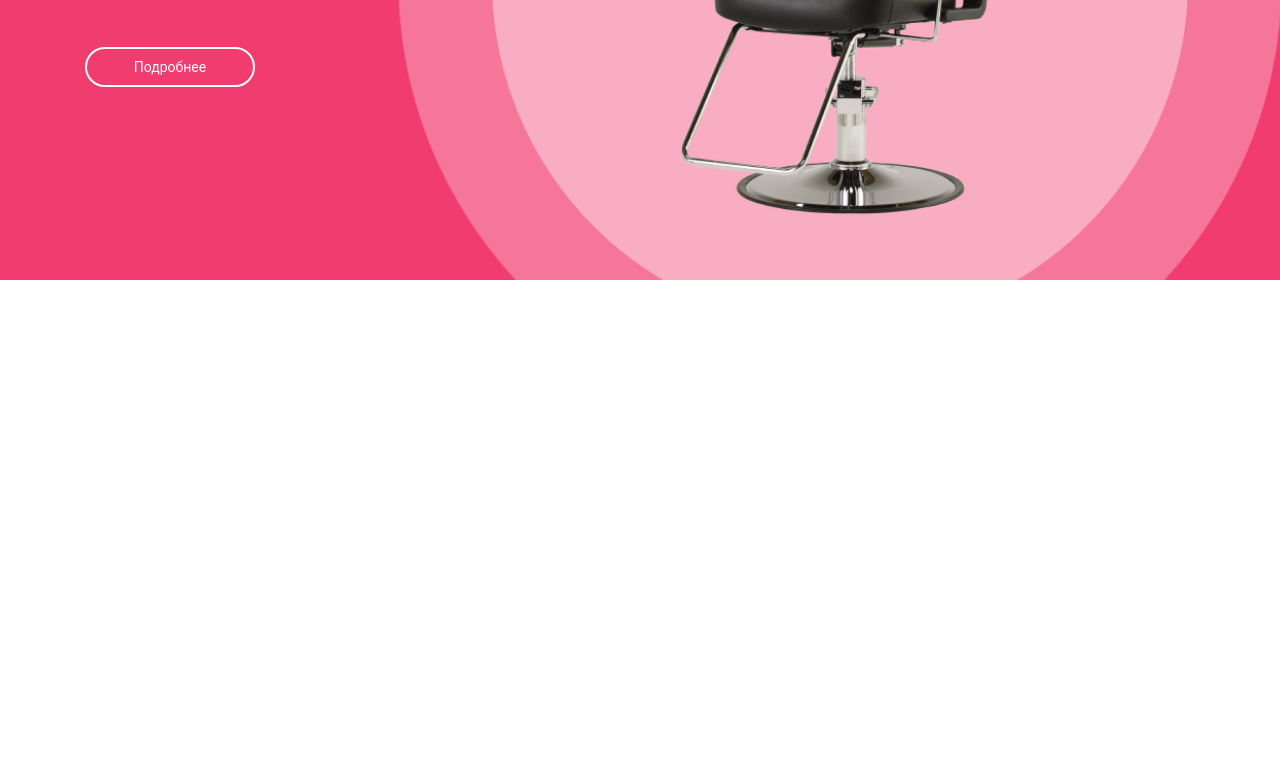
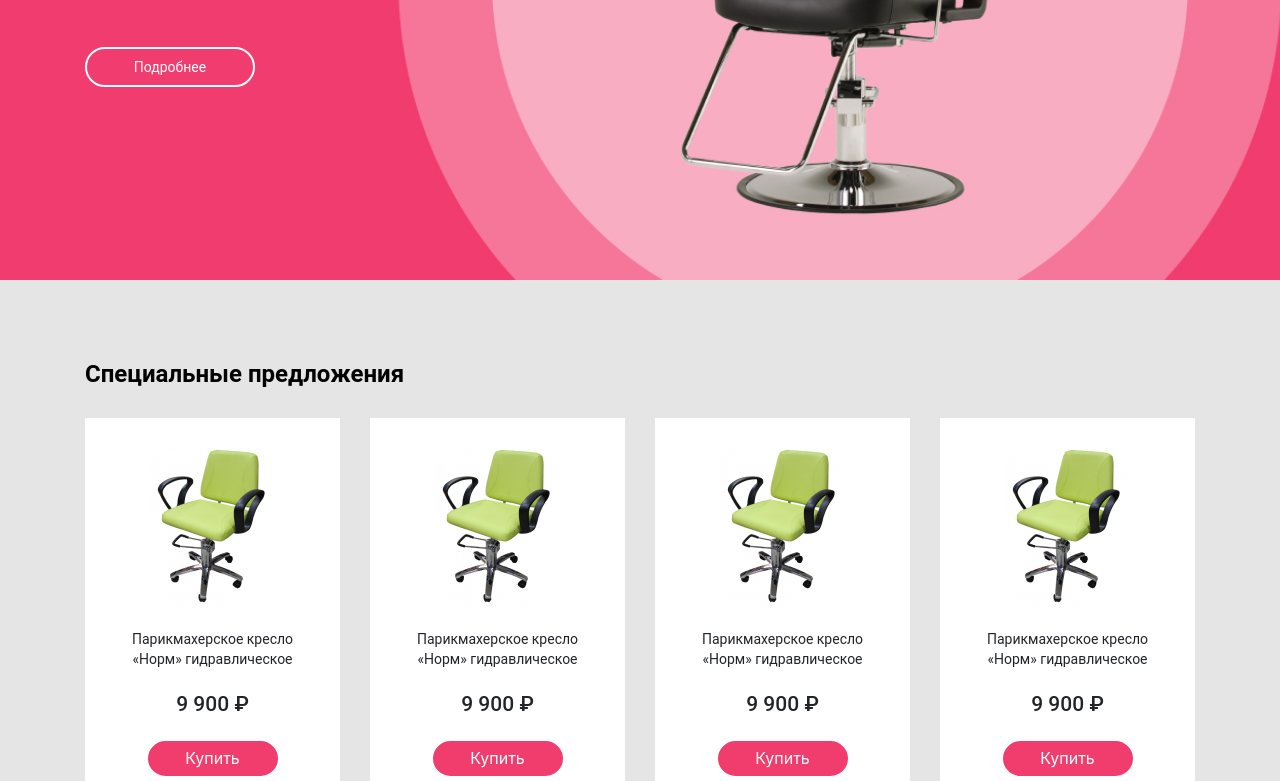
Before and after one commit to KirillCnv/beauty, a website: page src/index.html in a window 1280 px wide. Shown: the part 627-1408 px from the top of the page. Before the commit the page ends 907 px from the top, so only its background shows below. Drawn offline with nearby package versions, Linux system fonts and the light colour scheme; files that its build step writes are made by us from their sources.

Commit message:
add catalog

```diff
--- a/src/index.html
+++ b/src/index.html
@@ -54,6 +54,57 @@
         <button class="button button_armchair">Подробнее</button>
       </div>
     </section>
+    <section class="catalog">
+      <div class="container">
+        <h2 class="catalog__offer">Специальные предложения</h2>
+        <div class="catalog__content">
+          <div class="catalog-item">
+            <div class="catalog-item__img">
+              <img src="img/Rectangle_office.png" alt="chair" />
+            </div>
+            <div class="catalog-item__subtitle">
+              Парикмахерское кресло <br />
+              «Норм» гидравлическое
+            </div>
+            <div class="catalog-item__price">9 900 ₽</div>
+            <button class="button button_catalog">Купить</button>
+          </div>
+          <div class="catalog-item">
+            <div class="catalog-item__img">
+              <img src="img/Rectangle_office.png" alt="chair" />
+            </div>
+            <div class="catalog-item__subtitle">
+              Парикмахерское кресло <br />
+              «Норм» гидравлическое
+            </div>
+            <div class="catalog-item__price">9 900 ₽</div>
+            <button class="button button_catalog">Купить</button>
+          </div>
+          <div class="catalog-item">
+            <div class="catalog-item__img">
+              <img src="img/Rectangle_office.png" alt="chair" />
+            </div>
+            <div class="catalog-item__subtitle">
+              Парикмахерское кресло <br />
+              «Норм» гидравлическое
+            </div>
+            <div class="catalog-item__price">9 900 ₽</div>
+            <button class="button button_catalog">Купить</button>
+          </div>
+          <div class="catalog-item">
+            <div class="catalog-item__img">
+              <img src="img/Rectangle_office.png" alt="chair" />
+            </div>
+            <div class="catalog-item__subtitle">
+              Парикмахерское кресло <br />
+              «Норм» гидравлическое
+            </div>
+            <div class="catalog-item__price">9 900 ₽</div>
+            <button class="button button_catalog">Купить</button>
+          </div>
+        </div>
+      </div>
+    </section>
     <script src="js/script.js"></script>
   </body>
 </html>
--- a/src/sass/base/_variables.scss
+++ b/src/sass/base/_variables.scss
@@ -1 +1,2 @@
 $color-red: #f13c6e;
+$color-grey: #e5e5e5;
--- a/src/sass/blocks/_buttons.scss
+++ b/src/sass/blocks/_buttons.scss
@@ -1,6 +1,5 @@
 .button {
   border: 2px solid #f13c6e;
-  box-sizing: border-box;
   border-radius: 40px;
   background-color: transparent;
   width: 170px;
@@ -26,4 +25,20 @@
       color: $color-red;
     }
   }
+  &_catalog {
+    display: block;
+    width: 130px;
+    height: 35px;
+    background: #f13c6e;
+    border-radius: 30px;
+    vertical-align: middle;
+    margin: 0 auto;
+    margin-top: 20px;
+    color: #ffffff;
+    &:hover {
+      border: 2px solid #f13c6e;
+      background-color: transparent;
+      color: black;
+    }
+  }
 }
--- /dev/null
+++ b/src/sass/blocks/_catalog.scss
@@ -0,0 +1,41 @@
+.catalog {
+  background-color: $color-grey;
+  padding-top: 80px;
+  &__offer {
+    font-family: Roboto;
+    font-style: normal;
+    font-weight: bold;
+    font-size: 24px;
+    line-height: 28px;
+    color: #000000;
+  }
+  &__content {
+    display: flex;
+    justify-content: space-between;
+    margin-top: 30px;
+  }
+}
+.catalog-item {
+  padding: 25px 30px;
+  width: 255px;
+  height: 363px;
+  background-color: #ffffff;
+  &__img {
+    margin: 0 auto;
+    text-align: center;
+  }
+  &__subtitle {
+    margin-top: 20px;
+    font-family: Roboto;
+    font-size: 14px;
+    line-height: 20px;
+    text-align: center;
+  }
+  &__price {
+    font-family: Roboto;
+    font-weight: 500;
+    font-size: 21px;
+    text-align: center;
+    margin-top: 20px;
+  }
+}
--- a/src/sass/style.scss
+++ b/src/sass/style.scss
@@ -10,3 +10,4 @@
 @import "blocks/header";
 @import "blocks/buttons";
 @import "blocks/armchair";
+@import "blocks/catalog";
```
Also changed, not shown: dist/css/style.min.css, dist/index.html.
